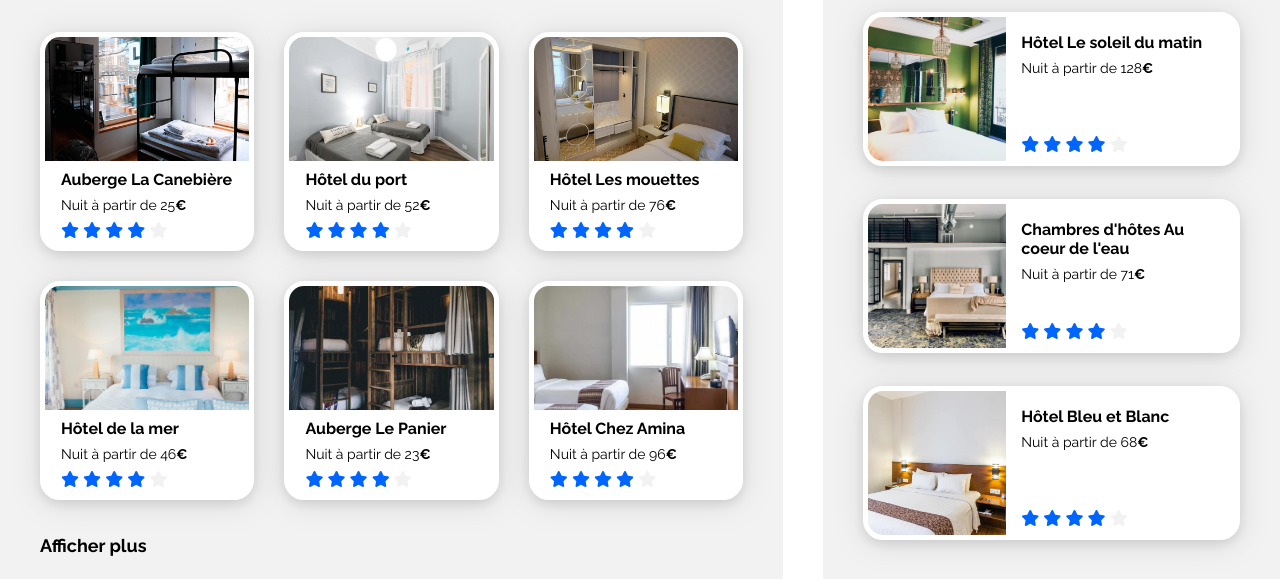
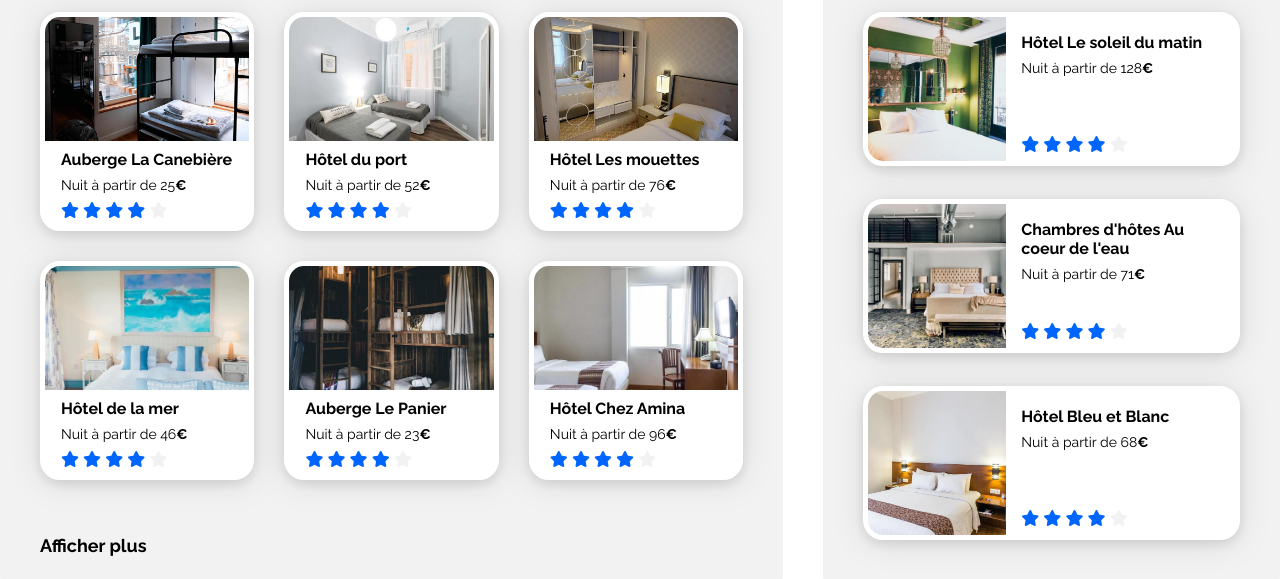
Before and after one commit to ThomasCharuel/booki, a plain HTML site: page index.html in a window 1280 px wide. Shown: the part 538-1117 px from the top of the page. Drawn offline with Linux system fonts and the light colour scheme.

Commit message:
Correct home listing alignment

```diff
--- a/css/style.css
+++ b/css/style.css
@@ -218,7 +218,6 @@ CSS Homes Section
     width: 56%;
     display: flex;
     flex-direction: column;
-    justify-content: space-between;
 }
 
 #homes-listing {
@@ -251,6 +250,12 @@ CSS Homes Section
     padding: 9px 16px 6px;
 }
 
+#load-more-homes-button-container {
+    flex-grow: 1;
+    display: flex;
+    align-items: flex-end;
+}
+
 #load-more-homes-button {
     background-color: transparent;
     border: unset;
@@ -261,7 +266,6 @@ CSS Homes Section
     line-height: inherit;
     padding: 0;
     cursor: pointer;
-    align-self: flex-start;
 }
 
 #popular-homes-section {
--- a/index.html
+++ b/index.html
@@ -151,7 +151,9 @@
                         </div>
                     </li>
                 </ul>
-                <button id="load-more-homes-button">Afficher plus</button>
+                <div id="load-more-homes-button-container">
+                    <button id="load-more-homes-button">Afficher plus</button>
+                <div>
             </section>
             <section id="popular-homes-section">
                 <div id="popular-homes-header-container">
```
